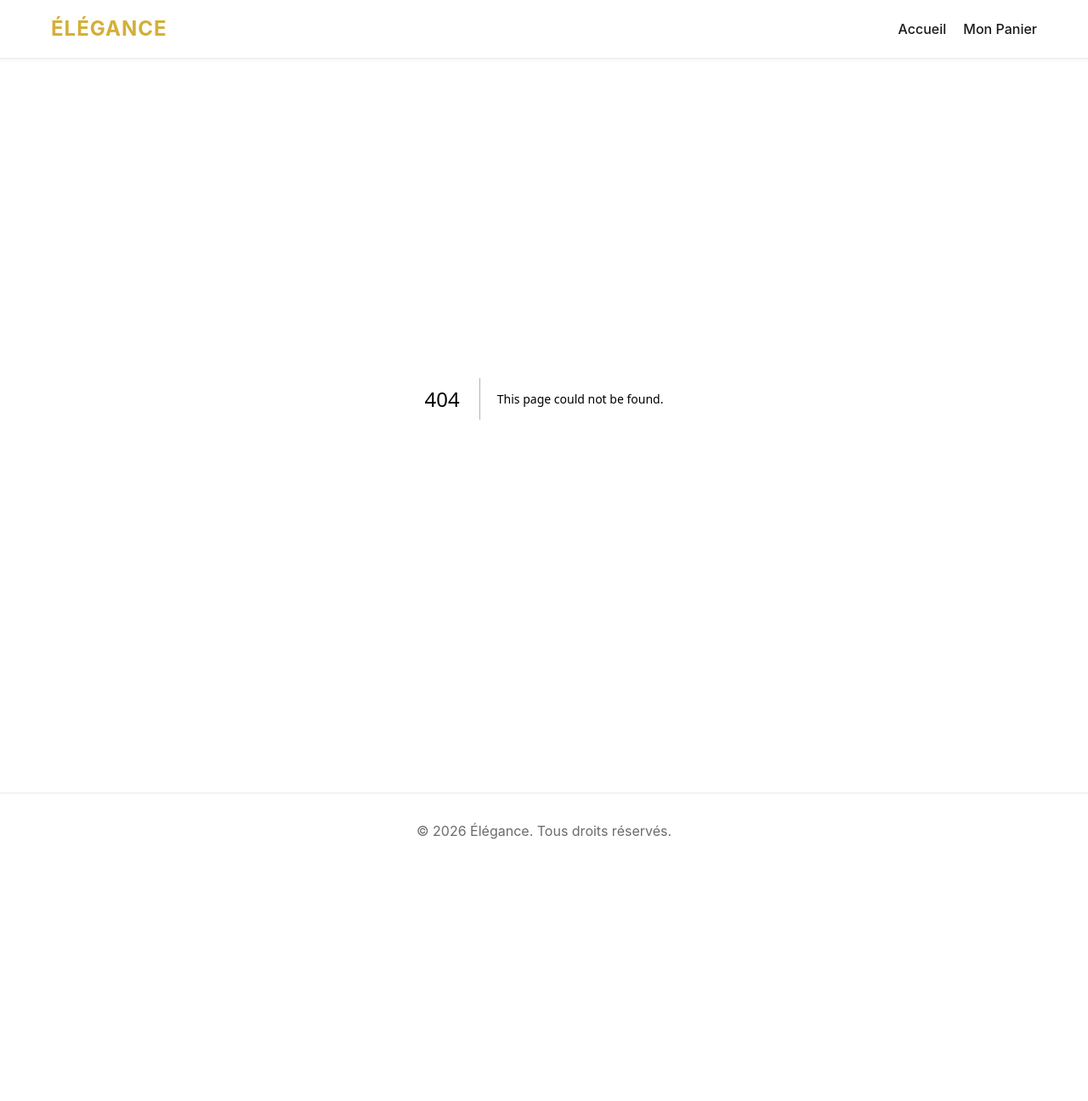
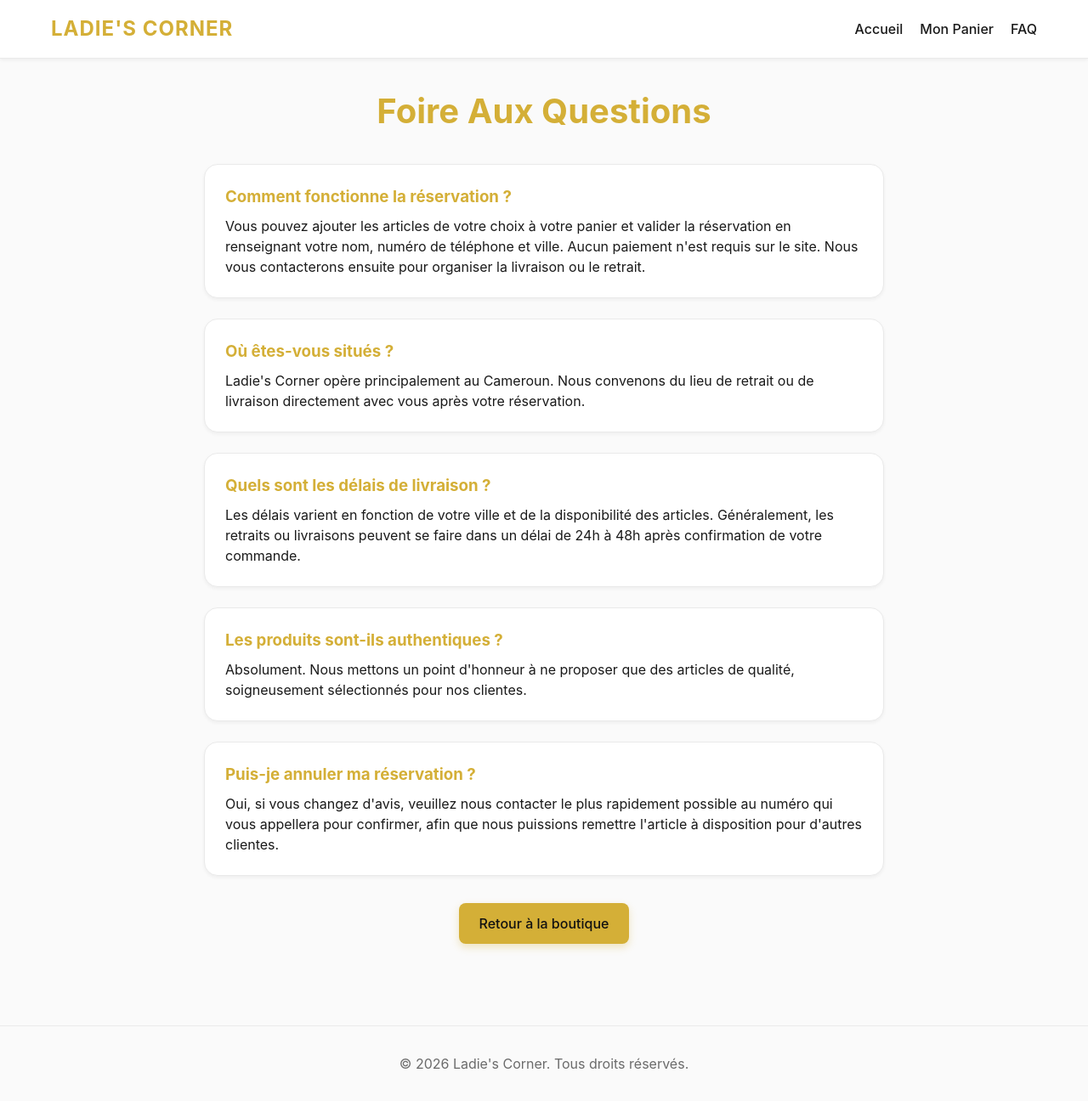
Before and after one commit to Christ-Fotso/mariane-shop, a Next.js app: page /faq in a window 1280 px wide. Before the commit this address had no page. Shown: the whole page at 85% size. Before the commit the page ends 1022 px from the top, so only its background shows below. Built offline with nearby package versions, Linux system fonts and the light colour scheme.

Commit message:
feat: setup admin seed, add city to reservations, rename shop to Ladie's Corner, and add FAQ

```diff
--- a/docker-compose.yml
+++ b/docker-compose.yml
@@ -55,7 +55,7 @@ services:
     build:
       context: .
       dockerfile: Dockerfile
-    command: ["npx", "prisma", "migrate", "deploy"]
+    command: ["sh", "-c", "npx prisma db push && npx prisma db seed"]
     environment:
       - NODE_ENV=production
     secrets:
--- a/package.json
+++ b/package.json
@@ -29,5 +29,8 @@
     "eslint": "^9",
     "eslint-config-next": "16.2.4",
     "typescript": "^5"
+  },
+  "prisma": {
+    "seed": "npx tsx prisma/seed.ts"
   }
 }
--- a/src/app/admin/page.tsx
+++ b/src/app/admin/page.tsx
@@ -28,7 +28,7 @@ export default async function AdminDashboard() {
             {reservations.map(res => (
               <div key={res.id} style={{ border: '1px solid var(--border-color)', padding: '1rem', borderRadius: 'var(--radius)' }}>
                 <div className="flex justify-between items-center mb-2">
-                  <h4 style={{ fontWeight: 'bold' }}>{res.customer_name} - {res.phone_number}</h4>
+                  <h4 style={{ fontWeight: 'bold' }}>{res.customer_name} - {res.phone_number} - {res.city}</h4>
                   <span style={{
                     padding: '4px 8px',
                     backgroundColor: res.status === 'PENDING' ? '#f39c12' : '#2ecc71',
--- a/src/app/api/reservations/route.ts
+++ b/src/app/api/reservations/route.ts
@@ -4,16 +4,16 @@ import { CreateReservationUseCase } from '@/core/application/use-cases/CreateRes
 
 export const dynamic = 'force-dynamic';
 
-
 // Simple phone number validation: allows digits, spaces, +, -, ()
 const PHONE_REGEX = /^[+\d][\d\s\-().]{5,19}$/;
 const NAME_MAX_LENGTH = 100;
+const CITY_MAX_LENGTH = 100;
 const MAX_ITEMS = 50;
 
 export async function POST(request: Request) {
   try {
     const body = await request.json();
-    const { customer_name, phone_number, pickup_time, items } = body;
+    const { customer_name, phone_number, city, pickup_time, items } = body;
 
     // --- Input validation ---
     if (
@@ -26,17 +26,22 @@ export async function POST(request: Request) {
     }
 
     if (!phone_number || typeof phone_number !== 'string' || !PHONE_REGEX.test(phone_number.trim())) {
-      return NextResponse.json(
-        { error: 'Numéro de téléphone invalide.' },
-        { status: 400 }
-      );
+      return NextResponse.json({ error: 'Numéro de téléphone invalide.' }, { status: 400 });
+    }
+
+    if (
+      !city ||
+      typeof city !== 'string' ||
+      city.trim().length === 0 ||
+      city.length > CITY_MAX_LENGTH
+    ) {
+      return NextResponse.json({ error: 'Ville invalide.' }, { status: 400 });
     }
 
     if (!items || !Array.isArray(items) || items.length === 0 || items.length > MAX_ITEMS) {
       return NextResponse.json({ error: 'Panier vide ou invalide.' }, { status: 400 });
     }
 
-    // Validate each item
     for (const item of items) {
       if (
         typeof item.id !== 'string' ||
@@ -55,6 +60,7 @@ export async function POST(request: Request) {
     const reservation = await useCase.execute({
       customer_name: customer_name.trim(),
       phone_number: phone_number.trim(),
+      city: city.trim(),
       pickup_time: pickup_time ? new Date(pickup_time) : null,
       status: 'PENDING',
       items: items.map((item: any) => ({
@@ -63,7 +69,6 @@ export async function POST(request: Request) {
       })),
     });
 
-    // Don't expose internal DB data to public visitors
     return NextResponse.json({ success: true, reservationId: reservation.id }, { status: 201 });
   } catch (error) {
     console.error('API Reservation Error:', error);
--- /dev/null
+++ b/src/app/faq/page.tsx
@@ -0,0 +1,66 @@
+import React from 'react';
+
+export const metadata = {
+  title: "FAQ | Ladie's Corner",
+  description: "Foire aux questions sur la réservation et nos produits.",
+};
+
+export default function FAQPage() {
+  return (
+    <div className="container py-8">
+      <h2 style={{ fontSize: '2.5rem', marginBottom: '2rem', textAlign: 'center', color: 'var(--primary-color)' }}>
+        Foire Aux Questions
+      </h2>
+
+      <div style={{ maxWidth: '800px', margin: '0 auto', display: 'flex', flexDirection: 'column', gap: '1.5rem' }}>
+
+        <div className="card" style={{ padding: '1.5rem' }}>
+          <h3 style={{ color: 'var(--primary-color)', marginBottom: '0.5rem' }}>Comment fonctionne la réservation ?</h3>
+          <p className="text-secondary">
+            Vous pouvez ajouter les articles de votre choix à votre panier et valider la réservation en renseignant
+            votre nom, numéro de téléphone et ville. Aucun paiement n'est requis sur le site. Nous vous contacterons
+            ensuite pour organiser la livraison ou le retrait.
+          </p>
+        </div>
+
+        <div className="card" style={{ padding: '1.5rem' }}>
+          <h3 style={{ color: 'var(--primary-color)', marginBottom: '0.5rem' }}>Où êtes-vous situés ?</h3>
+          <p className="text-secondary">
+            Ladie&apos;s Corner opère principalement au Cameroun. Nous convenons du lieu de retrait ou de livraison
+            directement avec vous après votre réservation.
+          </p>
+        </div>
+
+        <div className="card" style={{ padding: '1.5rem' }}>
+          <h3 style={{ color: 'var(--primary-color)', marginBottom: '0.5rem' }}>Quels sont les délais de livraison ?</h3>
+          <p className="text-secondary">
+            Les délais varient en fonction de votre ville et de la disponibilité des articles. Généralement,
+            les retraits ou livraisons peuvent se faire dans un délai de 24h à 48h après confirmation de votre commande.
+          </p>
+        </div>
+
+        <div className="card" style={{ padding: '1.5rem' }}>
+          <h3 style={{ color: 'var(--primary-color)', marginBottom: '0.5rem' }}>Les produits sont-ils authentiques ?</h3>
+          <p className="text-secondary">
+            Absolument. Nous mettons un point d'honneur à ne proposer que des articles de qualité, soigneusement
+            sélectionnés pour nos clientes.
+          </p>
+        </div>
+
+        <div className="card" style={{ padding: '1.5rem' }}>
+          <h3 style={{ color: 'var(--primary-color)', marginBottom: '0.5rem' }}>Puis-je annuler ma réservation ?</h3>
+          <p className="text-secondary">
+            Oui, si vous changez d'avis, veuillez nous contacter le plus rapidement possible au numéro
+            qui vous appellera pour confirmer, afin que nous puissions remettre l'article à disposition
+            pour d'autres clientes.
+          </p>
+        </div>
+
+      </div>
+
+      <div className="text-center mt-8">
+        <a href="/" className="btn btn-primary">Retour à la boutique</a>
+      </div>
+    </div>
+  );
+}
--- a/src/app/layout.tsx
+++ b/src/app/layout.tsx
@@ -2,8 +2,8 @@ import type { Metadata } from "next";
 import "./globals.css";
 
 export const metadata: Metadata = {
-  title: "Boutique Réservation | Collection Élégance",
-  description: "Découvrez notre sélection de produits exclusifs et réservez-les en ligne.",
+  title: "Ladie's Corner | Boutique & Réservation",
+  description: "Découvrez la collection exclusive de Ladie's Corner et réservez vos articles préférés en ligne.",
 };
 
 export default function RootLayout({
@@ -16,10 +16,11 @@ export default function RootLayout({
       <body>
         <header className="site-header">
           <div className="container flex justify-between items-center py-4">
-            <h1 className="logo">Élégance</h1>
+            <a href="/" className="logo" style={{ textDecoration: 'none' }}>Ladie&apos;s Corner</a>
             <nav className="main-nav">
               <a href="/" className="nav-link">Accueil</a>
               <a href="/cart" className="nav-link">Mon Panier</a>
+              <a href="/faq" className="nav-link">FAQ</a>
             </nav>
           </div>
         </header>
@@ -28,7 +29,7 @@ export default function RootLayout({
 
         <footer className="site-footer">
           <div className="container text-center py-8">
-            <p>&copy; {new Date().getFullYear()} Élégance. Tous droits réservés.</p>
+            <p>&copy; {new Date().getFullYear()} Ladie&apos;s Corner. Tous droits réservés.</p>
           </div>
         </footer>
       </body>
--- a/src/app/page.tsx
+++ b/src/app/page.tsx
@@ -14,10 +14,10 @@ export default async function Home() {
     <div className="container py-8">
       <div className="text-center mb-8">
         <h2 style={{ fontSize: '2rem', marginBottom: '1rem', color: 'var(--primary-color)' }}>
-          Notre Collection Exclusive
+          La Collection Ladie&apos;s Corner
         </h2>
         <p className="text-secondary" style={{ maxWidth: '600px', margin: '0 auto' }}>
-          Découvrez notre sélection de produits de beauté et d'accessoires haut de gamme.
+          Découvrez notre sélection exclusive de produits et accessoires.
           Réservez vos articles préférés en quelques clics.
         </p>
       </div>
--- a/src/core/application/use-cases/CreateReservationUseCase.ts
+++ b/src/core/application/use-cases/CreateReservationUseCase.ts
@@ -8,7 +8,7 @@ export class CreateReservationUseCase {
   async execute(data: Omit<ReservationEntity, 'id'>): Promise<ReservationEntity> {
     const reservation = await this.reservationRepository.create(data);
 
-    // Send Email notification to admin — non-blocking
+    // Send email notification to admin — non-blocking
     this.sendNotificationEmail(reservation).catch((err) =>
       console.error("Erreur d'envoi e-mail de notification:", err)
     );
@@ -31,14 +31,15 @@ export class CreateReservationUseCase {
     });
 
     await transporter.sendMail({
-      from: `"Boutique Notifications" <${user}>`,
+      from: `"Ladie's Corner - Notifications" <${user}>`,
       to: adminEmail,
-      subject: `🛍️ Nouvelle Réservation — ${reservation.customer_name}`,
+      subject: `🛍️ Nouvelle Réservation — ${reservation.customer_name} (${reservation.city})`,
       text: [
-        'Vous avez reçu une nouvelle réservation !',
+        "Vous avez reçu une nouvelle réservation sur Ladie's Corner !",
         '',
         `Nom/Pseudo    : ${reservation.customer_name}`,
         `Téléphone     : ${reservation.phone_number}`,
+        `Ville         : ${reservation.city}`,
         `Heure prévue  : ${reservation.pickup_time ? new Date(reservation.pickup_time).toLocaleString('fr-FR') : 'Non précisée'}`,
         '',
         'Articles réservés :',
--- a/src/core/domain/repositories/ReservationRepository.ts
+++ b/src/core/domain/repositories/ReservationRepository.ts
@@ -7,6 +7,7 @@ export interface ReservationEntity {
   id: string;
   customer_name: string;
   phone_number: string;
+  city: string;
   pickup_time: Date | null;
   status: string;
   items: ReservationItemEntity[];
--- a/src/core/infrastructure/repositories/PrismaReservationRepository.ts
+++ b/src/core/infrastructure/repositories/PrismaReservationRepository.ts
@@ -7,30 +7,32 @@ export class PrismaReservationRepository implements ReservationRepository {
       data: {
         customer_name: data.customer_name,
         phone_number: data.phone_number,
+        city: data.city,
         pickup_time: data.pickup_time,
         status: data.status,
         items: {
-          create: data.items.map(item => ({
+          create: data.items.map((item) => ({
             productId: item.productId,
-            quantity: item.quantity
-          }))
-        }
+            quantity: item.quantity,
+          })),
+        },
       },
       include: {
-        items: true
-      }
+        items: true,
+      },
     });
 
     return {
       id: created.id,
       customer_name: created.customer_name,
       phone_number: created.phone_number,
+      city: created.city,
       pickup_time: created.pickup_time,
       status: created.status,
-      items: created.items.map(i => ({
+      items: created.items.map((i) => ({
         productId: i.productId,
-        quantity: i.quantity
-      }))
+        quantity: i.quantity,
+      })),
     };
   }
 }
```
Also changed, not shown: prisma/seed.ts (added, +33 -0 lines), src/app/cart/page.tsx (+78 -24 lines), 1 other file (tests, documents, lock files or other folders).
